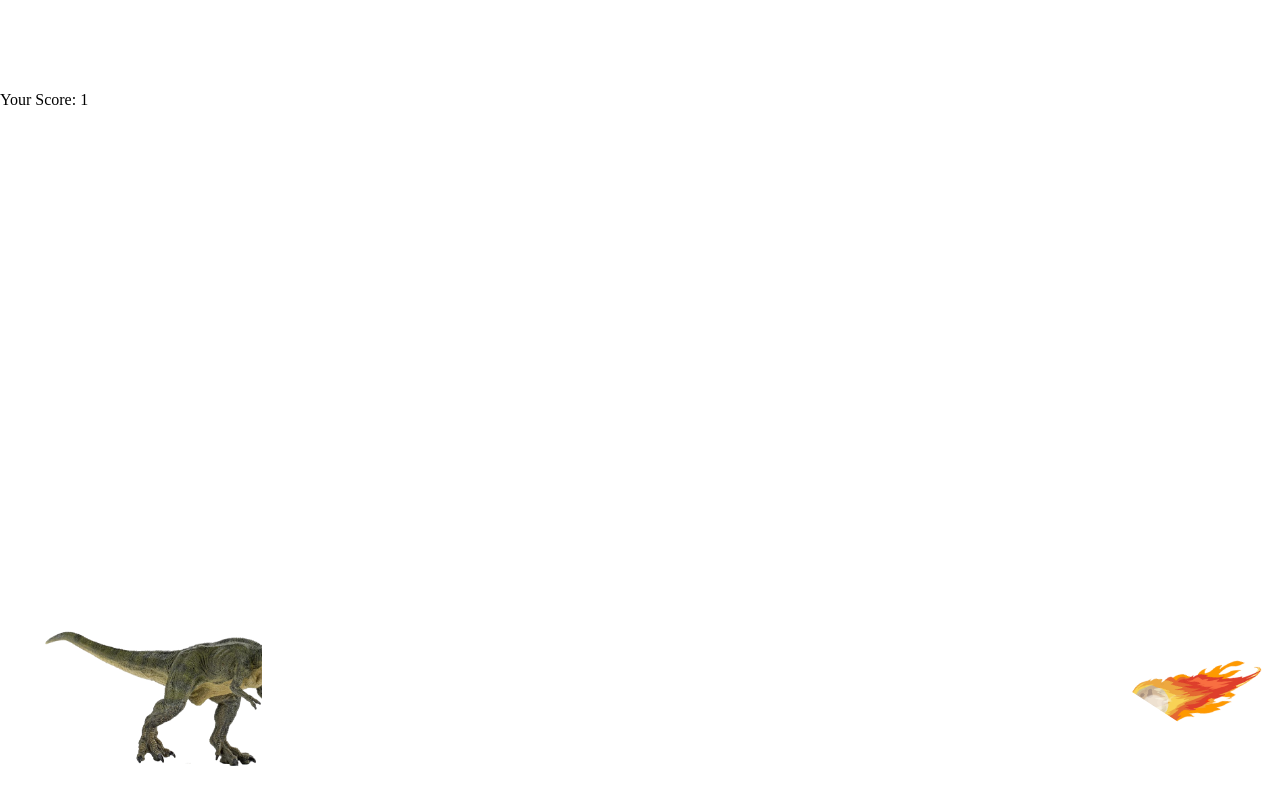
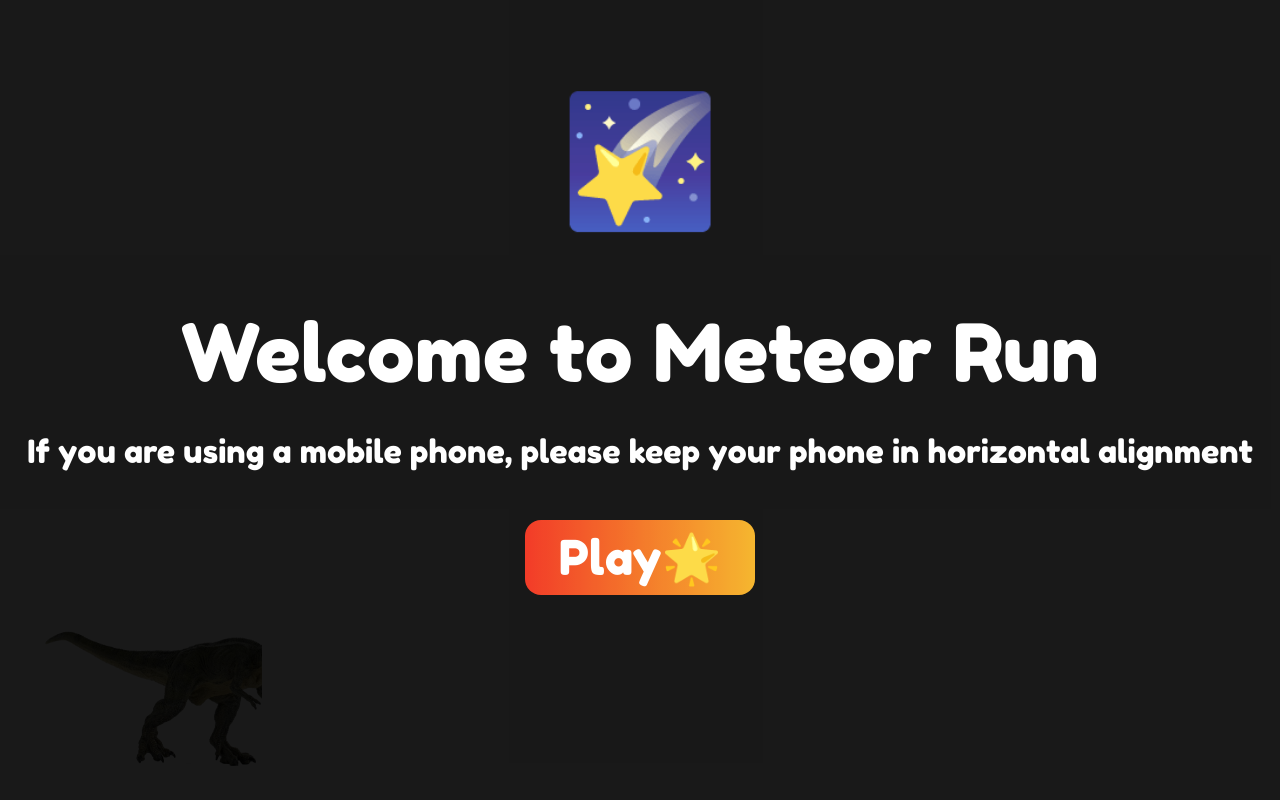
Before and after one commit to hamiecod/MeteorRun, a plain HTML site: page dist/index.html in a window 1280 px wide. Drawn offline with Linux system fonts and the light colour scheme.

Commit message:
:poop: Added splash screen

```diff
--- a/dist/index.html
+++ b/dist/index.html
@@ -6,9 +6,17 @@
     <meta name="viewport" content="width=device-width, initial-scale=1.0">
     <title>Meteor Run</title>
     <link rel="stylesheet" href="main.css">
-    <script src="./script.js"></script>
+    <script src="./script.js" defer></script>
 </head>
 <body>
+    <div class="splash">
+        <div class="splash-emoji">🌠</div>
+        <div class="splash-title">Welcome to Meteor Run</div>
+        <div class="splash-subtitle">If you are using a mobile phone, please keep your phone in horizontal alignment</div>
+        <div class="splash-play">
+            <button class="splash-play__button">Play🌟</button>
+        </div>
+    </div>
     <div class="game">
         <div class="game-over">Game Over</div>
         <div class="game-dino"></div>
--- a/dist/script.js
+++ b/dist/script.js
@@ -1,10 +1,13 @@
 score = 0;
 cross = true;
+var playButton = document.querySelector('.splash-play__button');
 // variables declared without let or var keyword become global and can be accessed anywhere
 
 function startGame() {
   gameAudio = new Audio('../assets/music.mp3');
   gameOverAudio = new Audio('../assets/death.mp3');
+  obstacle.style.visibility = "visible";
+  obstacle.style.right = -3 + "vw";
   setTimeout(() => {
     gameAudio.play();
   }, 1200);
@@ -104,4 +107,14 @@ function updateScore(score) {
   scoreContainer.innerHTML = "Your Score: " + score;
 }
 
-document.addEventListener('DOMContentLoaded', startGame);
+function hideSplash(){
+  let splash = document.querySelector('.splash');
+  splash.style.visibility = "hidden";
+  setTimeout(() => {
+    startGame();
+  }, 777);
+}
+
+playButton.addEventListener('click', hideSplash);
+let obstacle = document.querySelector('.game-obstacle');
+obstacle.style.visibility = "hidden";
--- a/src/scss/_config.scss
+++ b/src/scss/_config.scss
@@ -4,3 +4,7 @@
   padding: 0;
   box-sizing: border-box;
 }
+
+body{
+  font-family: 'Fredoka One', cursive;
+}
--- /dev/null
+++ b/src/scss/_fonts.scss
@@ -0,0 +1 @@
+@import url('https://fonts.googleapis.com/css2?family=Fredoka+One&display=swap');
--- a/src/scss/_game.scss
+++ b/src/scss/_game.scss
@@ -1,4 +1,6 @@
 .game{
+  // position: absolute;
+  // top: 0vh;
   background: url(../assets/bg.jpg) no-repeat;
   background-size: 100vw 100vh;
   width:100vw;
@@ -21,6 +23,16 @@
     transition-duration: .3s;
     transition-timing-function: linear;
   }
+  &-score__container{
+    color: #ffffff;
+    font-size: 3rem;
+    float: right;
+    position: absolute;
+    top: 1vh;
+    right: 2vw;
+    text-align: right;
+    width: 100vw;
+  }
   &-obstacle{
     width: 7vw;
     height: 14vh;
@@ -28,7 +40,7 @@
     background-size: cover;
     position: absolute;
     bottom: 8vh;
-    right: 3vw;
+    right: -5vw;
     transform: rotate(123deg);
   }
 }
--- /dev/null
+++ b/src/scss/_splash.scss
@@ -0,0 +1,67 @@
+// body::before{
+//     content: "";
+// }
+
+.splash{
+    visibility: visible;
+    width: 100%;
+    height: 100vh;
+    position: absolute;
+    background: #000;
+    opacity: 0.9;
+    z-index: 2;
+    &-emoji{
+        position: absolute;
+        font-size: 8rem;
+        z-index: 3;
+        width: 100vw;
+        text-align: center;
+        top: 10vh;
+    }
+    &-title{
+        font-size: 5rem;
+        z-index: 3;
+        position: absolute;
+        color: #fff;
+        text-align: center;
+        width: 100vw;
+        top: 38vh;
+    }
+    &-subtitle{
+        font-size: 2rem;
+        z-index: 3;
+        position: absolute;
+        color: #fff;
+        width: 100vw;
+        text-align: center;
+        top: 54vh;
+    }
+    &-play{
+        position: absolute;
+        width: 100vw;
+        height: 65vh;
+        display: flex;
+        justify-content: center;
+        &__button{
+            font-size: 3rem;
+            font-family: inherit;
+            z-index: 3;
+            color: #fff;
+            position: absolute;
+            background: linear-gradient(to right, #f12711, #f5af19);
+            width: 18vw;
+            outline: none;
+            border: none;
+            padding: 1vh;
+            border-radius: 2vh;
+            position: absolute;
+            top: 65vh;
+            transition-property: transform;
+            transition-duration: .8s;
+            cursor: pointer;
+            &:hover{
+                transform: scale(1.2);
+            }
+        }
+    }
+}
--- a/src/scss/main.scss
+++ b/src/scss/main.scss
@@ -1,4 +1,4 @@
-@import './config', './keyframes';
+@import './config', './fonts', './splash', './keyframes';
 
 body{
     overflow: hidden;
```
Also changed, not shown: dist/main.css.
